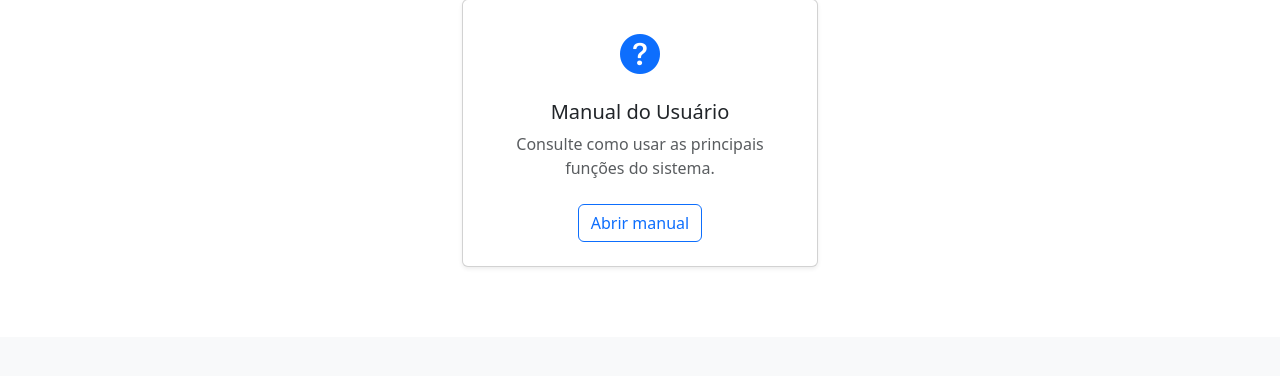
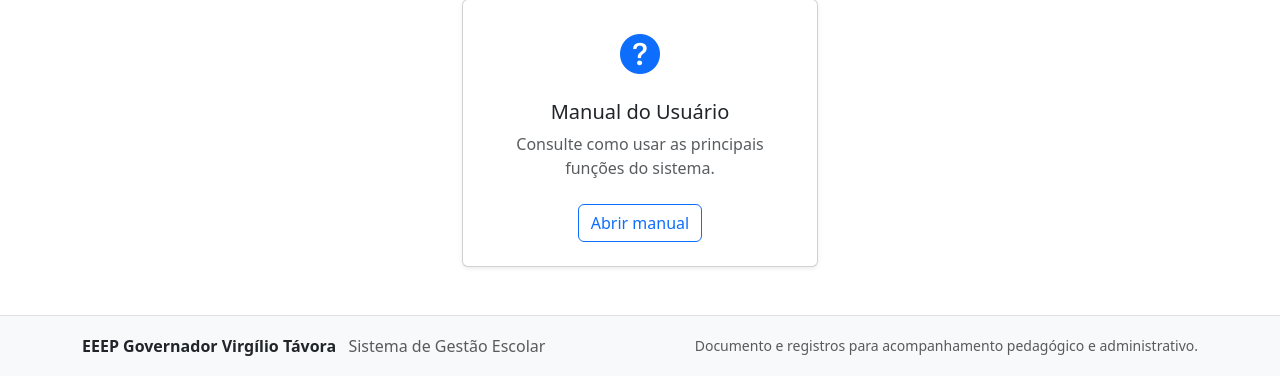
Before and after one commit to david1005/gestao-escolar-virgilio, a FastAPI app: template templates/index.html in a window 1280 px wide. Shown: the part 463-839 px from the top of the page. Before the commit the page ends 730 px from the top, so only its background shows below. Run offline with FastAPI, Linux system fonts and the light colour scheme; the template is opened without the code that fills it, so the values that code supplies are empty.

Commit message:
Atualiza tela inicial e melhorias recentes do sistema

```diff
--- a/app/routes/sistema.py
+++ b/app/routes/sistema.py
@@ -749,7 +749,8 @@ def relatorio_oficial(
         <style>
             @page {{ size: A4; margin: 14mm; }}
             body {{ font-family: Arial, sans-serif; color: #111; margin: 0; font-size: 12px; }}
-            .barra-acoes {{ margin-bottom: 14px; }}
+            .barra-acoes {{ margin-top: 18px; text-align: right; }}
+            .barra-acoes button {{ border: 1px solid #0d6efd; background: #0d6efd; color: #fff; border-radius: 4px; padding: 8px 12px; cursor: pointer; }}
             .topo {{ display: flex; align-items: center; gap: 18px; border-bottom: 3px solid #0d6efd; padding-bottom: 12px; margin-bottom: 12px; }}
             .logo {{ width: 82px; height: 82px; object-fit: contain; }}
             .cabecalho {{ flex: 1; text-align: center; }}
@@ -773,7 +774,6 @@ def relatorio_oficial(
         </style>
     </head>
     <body>
-        <div class="barra-acoes"><button onclick="window.print()">Imprimir / salvar em PDF</button></div>
         <div class="topo">
             <img class="logo" src="{logo_url}" onerror="this.style.display='none'">
             <div class="cabecalho">
@@ -793,6 +793,7 @@ def relatorio_oficial(
             <div>Sistema de Gestão Escolar</div>
             <div>{numero_documento}</div>
         </div>
+        <div class="barra-acoes"><button onclick="window.print()">Imprimir / salvar em PDF</button></div>
     </body>
     </html>
     """
--- a/static/css/style.css
+++ b/static/css/style.css
@@ -1,5 +1,22 @@
 .hero-section {
     background: linear-gradient(135deg, #0d6efd, #0a58ca);
+}
+
+.home-page {
+    min-height: 100vh;
+    display: flex;
+    flex-direction: column;
+}
+
+.home-content {
+    flex: 1 0 auto;
+}
+
+.home-footer {
+    flex-shrink: 0;
+    padding: 18px 0;
+    border-top: 1px solid #dee2e6;
+    background: #f8f9fa;
 }
 
 .hero-logo {
@@ -49,6 +66,11 @@ html[data-bs-theme="dark"] body {
 
 html[data-bs-theme="dark"] .hero-section {
     background: linear-gradient(135deg, #0f172a, #1d4ed8);
+}
+
+html[data-bs-theme="dark"] .home-footer {
+    background: #0f172a;
+    border-color: #374151;
 }
 
 @media (max-width: 576px) {
--- a/templates/index.html
+++ b/templates/index.html
@@ -6,11 +6,11 @@
     <title>Sistema de Gestão Escolar</title>
     <link href="https://cdn.jsdelivr.net/npm/bootstrap@5.3.0/dist/css/bootstrap.min.css" rel="stylesheet">
     <link href="https://cdn.jsdelivr.net/npm/bootstrap-icons@1.11.0/font/bootstrap-icons.css" rel="stylesheet">
-    <link href="/static/css/style.css?v=2" rel="stylesheet">
+    <link href="/static/css/style.css?v=3" rel="stylesheet">
     <script src="/static/js/theme.js?v=1"></script>
     <script src="/static/js/security.js?v=1"></script>
 </head>
-<body>
+<body class="home-page">
 
     <!-- Navbar -->
     <nav class="navbar navbar-expand-lg navbar-dark bg-primary">
@@ -78,7 +78,7 @@
     </div>
 
     <!-- Cards -->
-    <div class="container my-5">
+    <main class="container my-5 home-content">
         <div class="row g-4 justify-content-center">
             {% if permissoes.alunos %}
             <div class="col-md-4">
@@ -163,7 +163,21 @@
                 </div>
             </div>
         </div>
-    </div>
+    </main>
+
+    <footer class="home-footer">
+        <div class="container">
+            <div class="d-flex flex-column flex-md-row align-items-center justify-content-between gap-2">
+                <div>
+                    <strong>EEEP Governador Virgílio Távora</strong>
+                    <span class="text-muted ms-md-2">Sistema de Gestão Escolar</span>
+                </div>
+                <div class="text-muted small">
+                    Documento e registros para acompanhamento pedagógico e administrativo.
+                </div>
+            </div>
+        </div>
+    </footer>
 
     <script src="https://cdn.jsdelivr.net/npm/bootstrap@5.3.0/dist/js/bootstrap.bundle.min.js"></script>
 </body>
```
